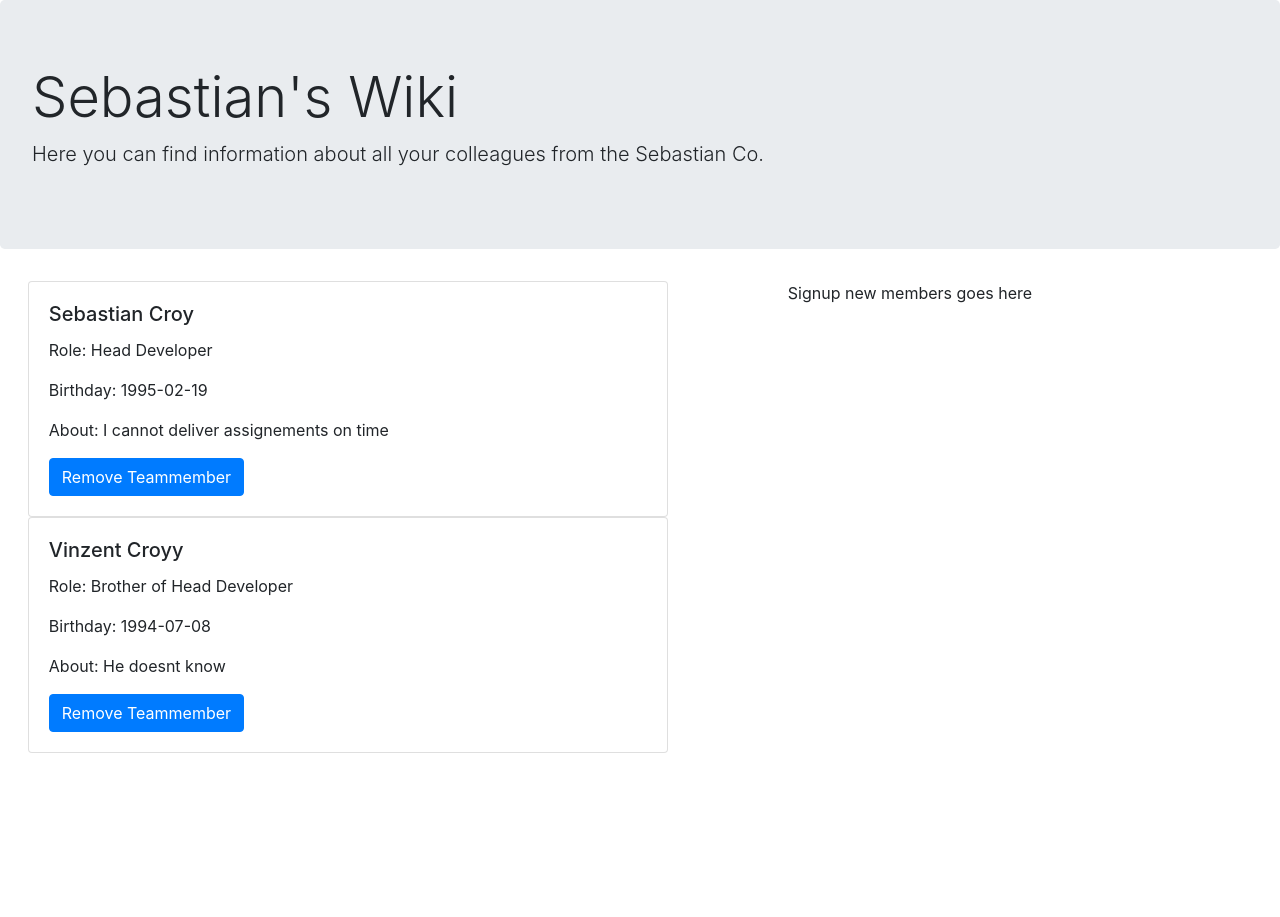
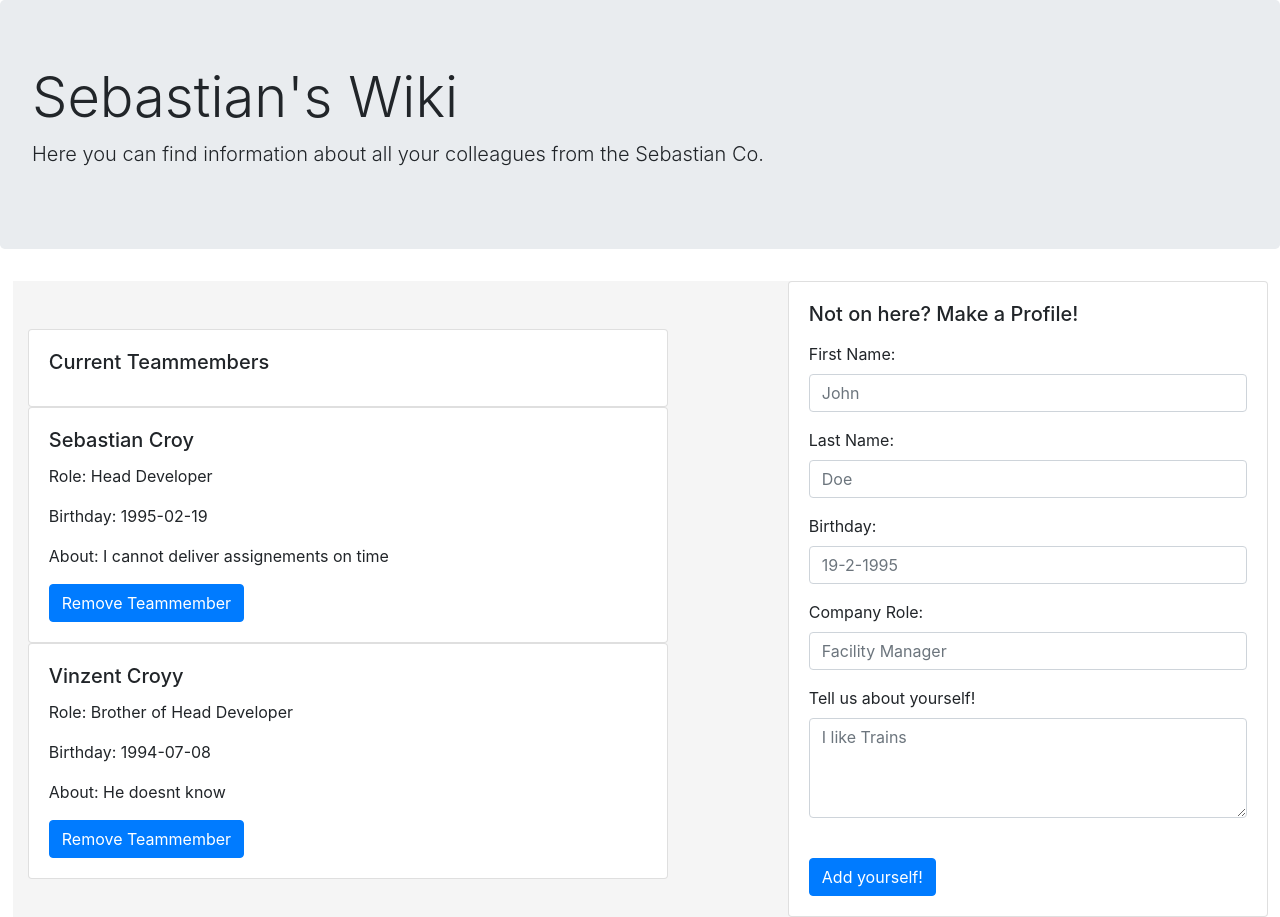
Before and after one commit to sebastiancroy/sebcroy_javascriptreview_mcsbt2021, a Flask app: page / in a window 1280 px wide. Before the commit the page ends 753 px from the top, so only its background shows below. Run offline with Flask 2, Linux system fonts and the light colour scheme; data comes from the database, SQL or seed files in the repository; some libraries are stand-ins or nearby versions.

Commit message:
added the necessary input forms to write Useradd Logic for

```diff
--- a/static/main.css
+++ b/static/main.css
@@ -7,7 +7,7 @@
 .container{
     width: 100%;
     height: 100%;
-    background: white;
+    background: whitesmoke;
     margin-left: 1%;
 }
 
--- a/templates/index.html
+++ b/templates/index.html
@@ -14,8 +14,15 @@
       <div class="container">
         <div class="row">
           <div class="col">
+          <br>
+          <br>
 
 
+           <div class="card" style="width: 40rem;">
+            <!-- <img src="..." class="card-img-top" alt="..."> -->
+            <div class="card-body">
+              <h5 class="card-title">Current Teammembers</h5>
+            </div></div>
 
           {% for user in data %}
 
@@ -33,7 +40,48 @@
           {% endfor %}
         </div>
           <div class="col-md-4">
-            Signup new members goes here
+
+
+
+            <div class="card" style="width: 30rem;">
+              <!-- <img src="..." class="card-img-top" alt="..."> -->
+              <div class="card-body">
+                <h5 class="card-title">Not on here? Make a Profile!</h5>
+                <p class="card-text">
+
+                  <div class="mb-3">
+                    <label for="exampleFormControlInput1" class="form-label">First Name:</label>
+                    <input type="firstname" class="form-control" id="inputfirstname" placeholder="John">
+                  </div>
+                  <div class="mb-3">
+                    <label for="exampleFormControlInput1" class="form-label">Last Name:</label>
+                    <input type="lastname" class="form-control" id="inputlastname" placeholder="Doe">
+                  </div>
+                  <div class="mb-3">
+                    <label for="exampleFormControlInput1" class="form-label">Birthday:</label>
+                    <input type="birthday" class="form-control" id="inputbirthday" placeholder="19-2-1995">
+                  </div>
+                  <div class="mb-3">
+                    <label for="exampleFormControlInput1" class="form-label">Company Role:</label>
+                    <input type="role" class="form-control" id="inputrole" placeholder="Facility Manager">
+                  </div>
+                  <label for="title">Tell us about yourself! </label>
+                  <br/>
+                  <div class="form-floating">
+                    <textarea class="form-control" placeholder="I like Trains" id="inputabout" style="height: 100px"></textarea>
+                    <label for="floatingTextarea2"></label>
+                  </div>
+                </p>
+
+
+
+                <!-- <p class="card-text"></p>
+                <p class="card-text"></p> -->
+                <a href="#" class="btn btn-primary">Add yourself!</a>
+              </div>
+            </div>
+
+
 
 
 
```
Also changed, not shown: notes.txt (+12 -4 lines), DeleteUsers.js (added), databaseadmin.py (added).
